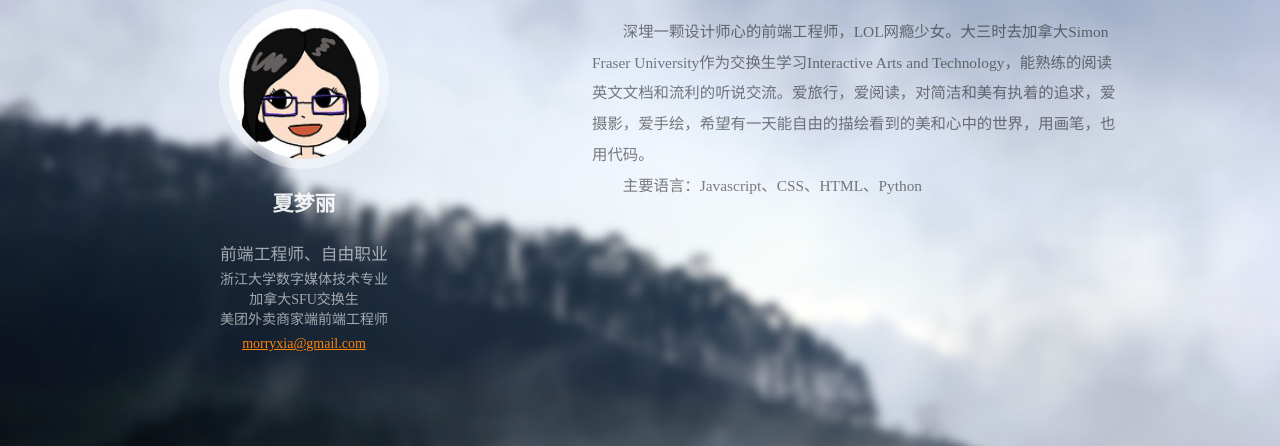
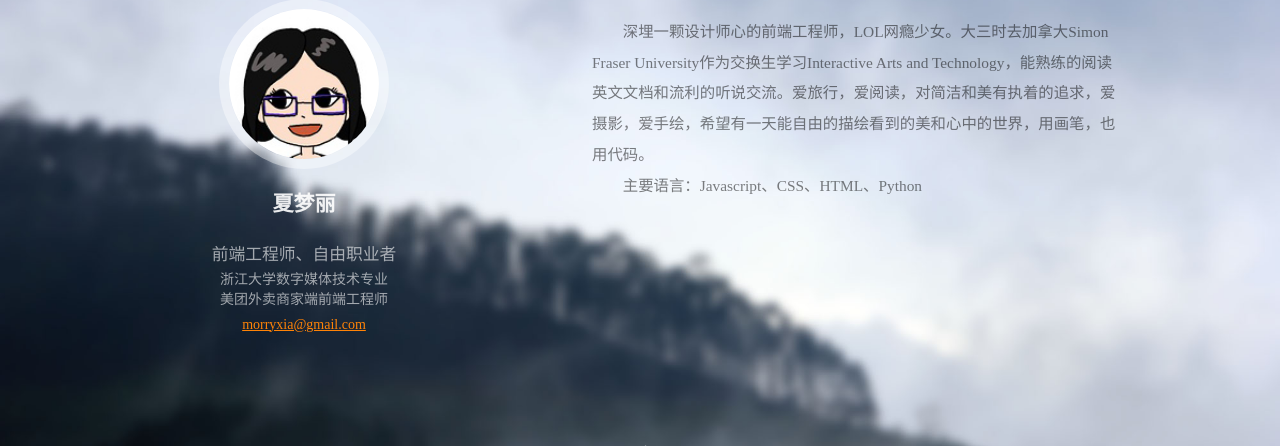
Before and after one commit to sparkmorry/sparkmorry, a Django app: page /about/ in a window 1280 px wide. Shown: the part 142-588 px from the top of the page. Run offline with Django 3.2, Linux system fonts and the light colour scheme; parts of the project's set-up code (start-up, migrations or seed data) failed here and were passed over.

Commit message:
修改介绍

```diff
--- a/templates/about.html
+++ b/templates/about.html
@@ -15,9 +15,8 @@
 		<div class="breif fl">
 			<img src="/static/images/morry.jpg" class="avatar">
 			<h2 class="name">夏梦丽</h2>
-			<p class="pos">前端工程师、自由职业</p>
+			<p class="pos">前端工程师、自由职业者</p>
 			<p class="bg">浙江大学数字媒体技术专业</p>
-			<p class="bg">加拿大SFU交换生</p>
 			<p class="bg">美团外卖商家端前端工程师</p>
 			<a href="mailto:morryxia@gmail.com" class="email">morryxia@gmail.com</a>
 		</div>
--- a/templates/blog.html
+++ b/templates/blog.html
@@ -14,7 +14,7 @@
 		<div class="breif fl">
 			<img src="/static/images/morry.jpg" class="avatar">
 			<h2 class="name">夏梦丽</h2>
-			<p class="pos">前端工程师</p>
+			<p class="pos">前端工程师、自由职业者</p>
 			<p class="bg">浙江大学数字媒体技术专业</p>
 			<p class="bg">美团外卖商家端前端工程师</p>
 			<a href="mailto:morryxia@gmail.com" class="email">morryxia@gmail.com</a>
```
